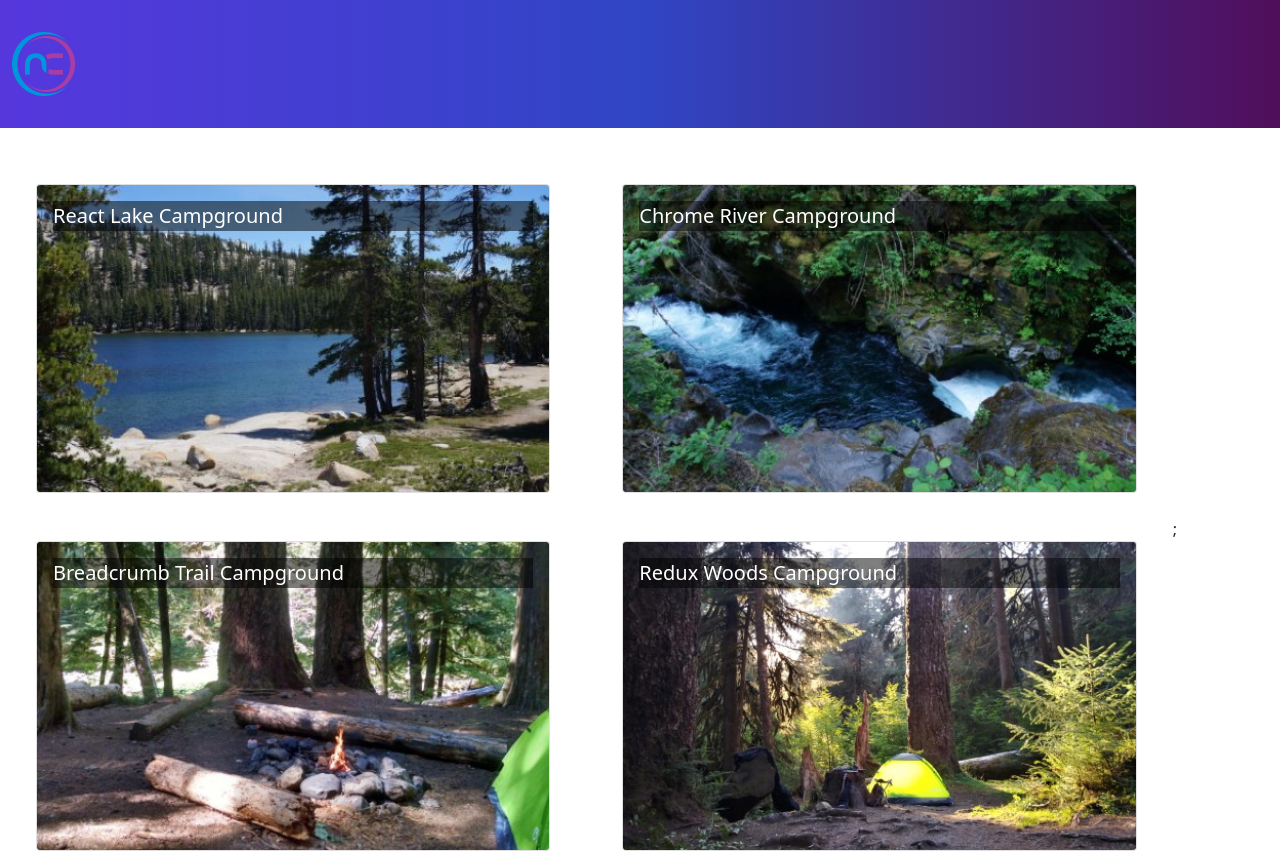
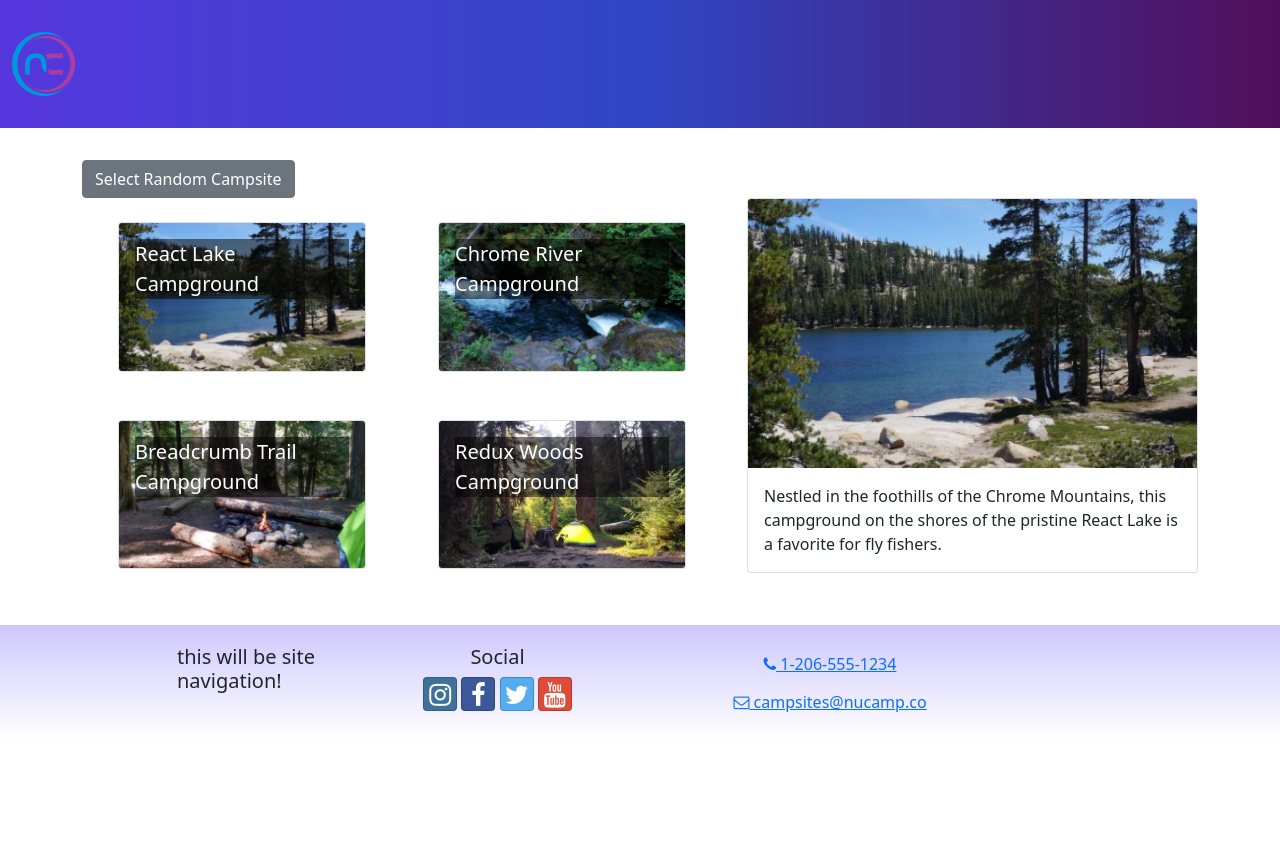
Before and after one commit to ybauti/nucampsite-with-react, a React (Create React App) app: page / in a window 1280 px wide. Shown: the top 853 px of the page. After the commit the page ends 800 px from the top, so only its background shows below. Built offline with nearby package versions, Linux system fonts and the light colour scheme.

Commit message:
CampsiteDirectoryPage

```diff
--- a/src/App.js
+++ b/src/App.js
@@ -1,7 +1,7 @@
 import React from 'react';
 import Header from './components/Header';
 import Footer from './components/footer';
-import CampsitesList from './features/campsites/CampsitesList';
+import CampsitesDirectoryPage from './pages/CampsitesDirectoryPage';
 import './App.css';
 
 
@@ -10,10 +10,10 @@
     return (
         <div className='App'>
           <Header/>
-          <CampsitesList/>
+          <CampsitesDirectoryPage/>
           <Footer/>
         </div>
     );
-}
+};
 
 export default App;
--- /dev/null
+++ b/src/features/campsites/CampsiteDetail.js
@@ -0,0 +1,18 @@
+import {Card, CardImg, CardText, CardBody, Col} from 'reactstrap';
+
+const CampsiteDetail = ({campsite}) => {
+    const {image, name, description} = campsite;
+
+    return(
+        <Col md='12' className='md-4'>
+            <Card>
+                <CardImg top src={image} alt={name} />
+                <CardBody>
+                    <CardText>{description}</CardText>
+                </CardBody>
+            </Card>
+        </Col>
+    );
+};
+
+export default CampsiteDetail;
--- a/src/features/campsites/CampsitesList.js
+++ b/src/features/campsites/CampsitesList.js
@@ -13,7 +13,7 @@
                         <CampsiteCard campsite={campsite} />
                     </Col>
                 );
-            })};
+            })}
         </Row>
     );
 };
--- /dev/null
+++ b/src/pages/CampsitesDirectoryPage.js
@@ -0,0 +1,31 @@
+import { Container, Row, Col, Button} from 'reactstrap';
+import CampsiteDetail from '../features/campsites/CampsiteDetail';
+import CampsiteList from '../features/campsites/CampsitesList';
+import { selectRandomCampsite } from '../features/campsites/campsitesSlice';
+
+const CampsitesDirectoryPage = () => {
+    let selectedCampsite = selectRandomCampsite();
+
+    const toggleCampsite = () => {
+        selectedCampsite = selectRandomCampsite();
+        console.log(selectedCampsite);
+    }
+
+    return(
+        <Container>
+            <Button onClick={() => toggleCampsite()}>
+                Select Random Campsite
+            </Button>
+            <Row>
+                <Col sm='5' md='7'>
+                    <CampsiteList/>
+                </Col>
+                <Col sm='7' md='5'>
+                    <CampsiteDetail campsite ={selectedCampsite} />
+                </Col>
+            </Row>
+        </Container>
+    );
+};
+
+export default CampsitesDirectoryPage;
```
